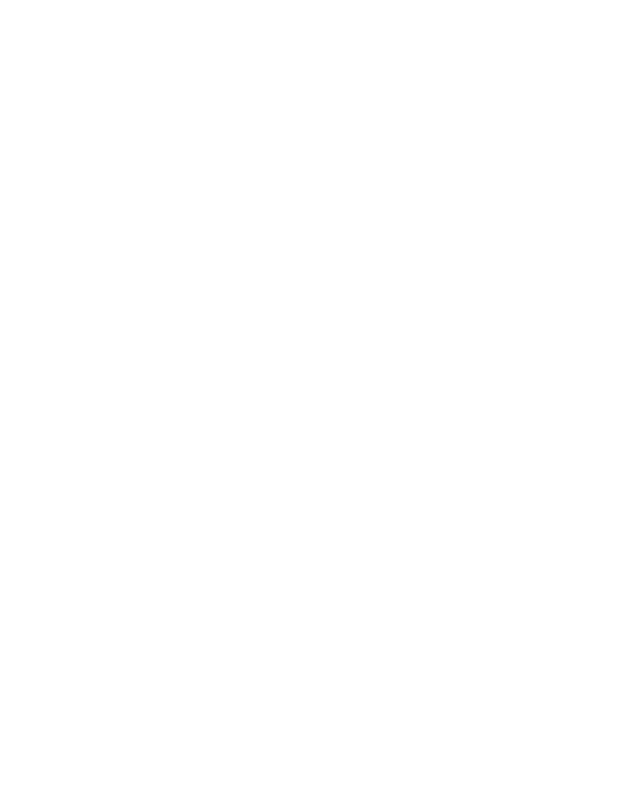
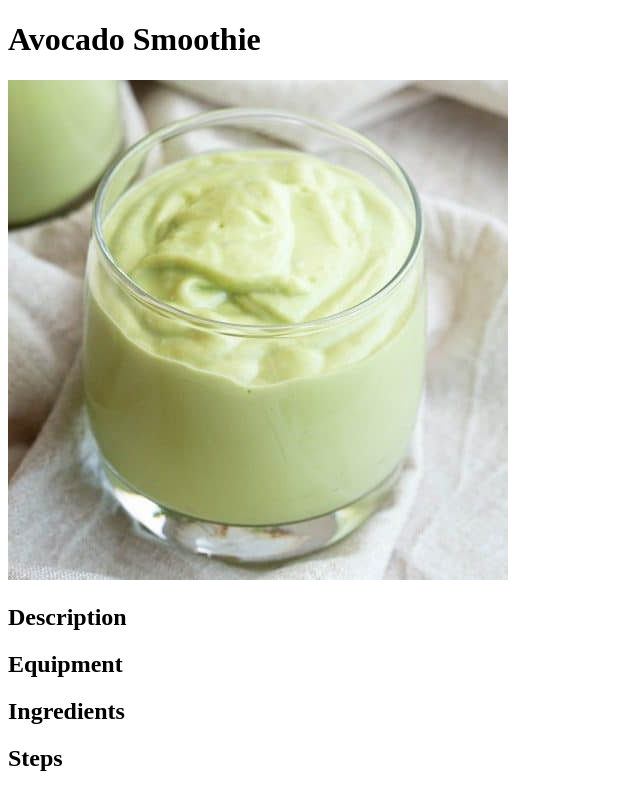
Before and after one commit to JFDriver/odin-recipes, a plain HTML site: page recipes/avocado-smoothie.html in a window 1280 px wide. Shown: the whole page, without its empty margins (0-640 px from the left). Drawn offline with Linux system fonts and the light colour scheme.

Commit message:
Fix link to recipes/avocado-smoothie.html. Add avocado smoothie image to recipes/avocado-smoothie.html

```diff
--- a/recipes/avocado-smoothie.html
+++ b/recipes/avocado-smoothie.html
@@ -6,5 +6,16 @@
   </head>
 
   <body>
+    <h1>Avocado Smoothie</h1>
+    <img src="../img/avocado-smoothie.jpg" alt="A creamy avocado smoothie">
+
+    <h2>Description</h2>
+
+    <h2>Equipment</h2>
+
+    <h2>Ingredients</h2>
+
+    <h2>Steps</h2>
+
   </body>
 </html>
```
Also changed, not shown: index.html (+2 -2 lines).
